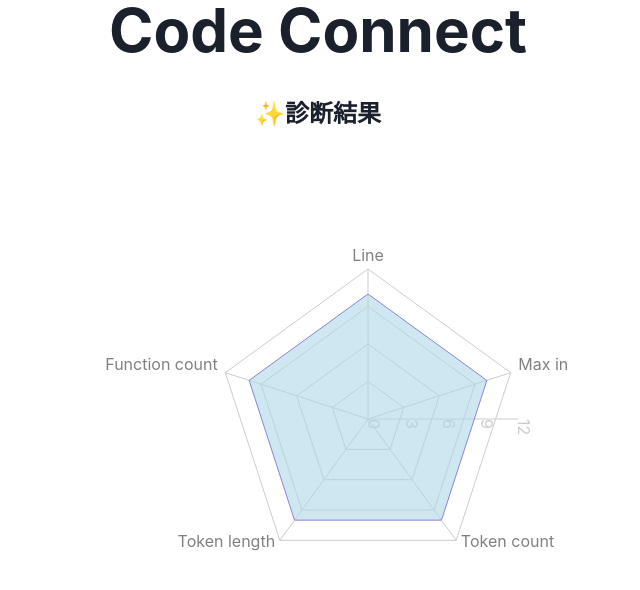
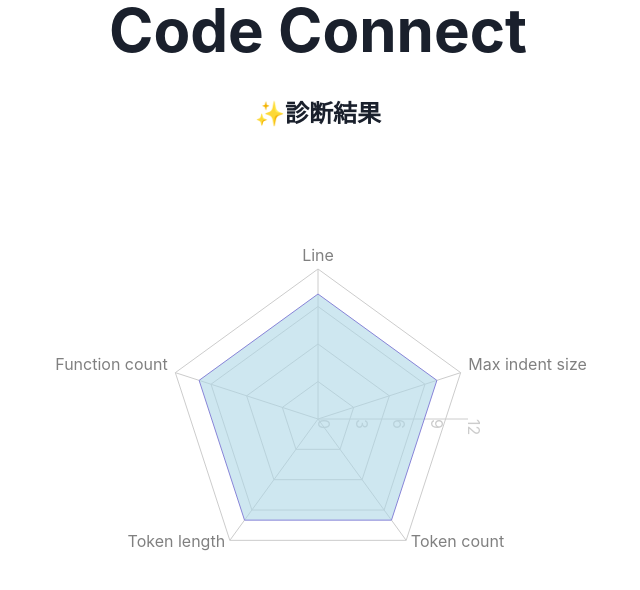
Before and after one commit to kc0ffee/code-connect-client-side, a Next.js app: page /result in a window 1280 px wide. Shown: the top 590 px of the page, without its empty margins (322-962 px from the left). Built offline with nearby package versions, Linux system fonts and the light colour scheme.

Commit message:
fix : 要素名が見切れていた問題を修正

```diff
--- a/components/radar.tsx
+++ b/components/radar.tsx
@@ -39,7 +39,7 @@ export const ResultRadarChart = (props: ResultRadarChartProps) => {
       cx={300}
       cy={250}
       outerRadius={150}
-      width={500}
+      width={600}
       height={500}
       data={data}
     >
```
